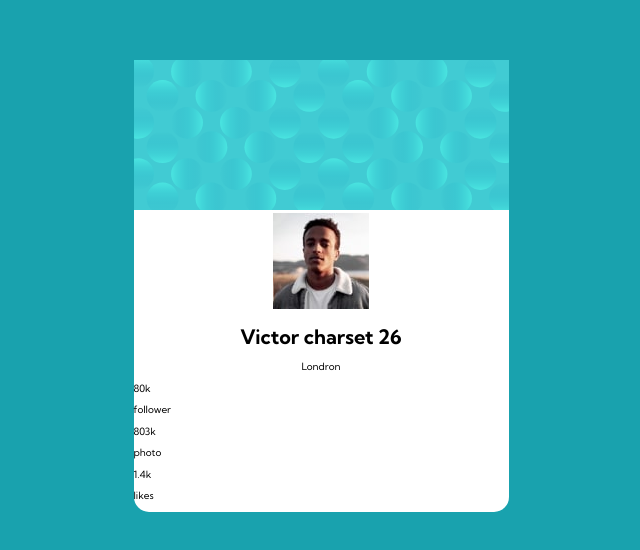
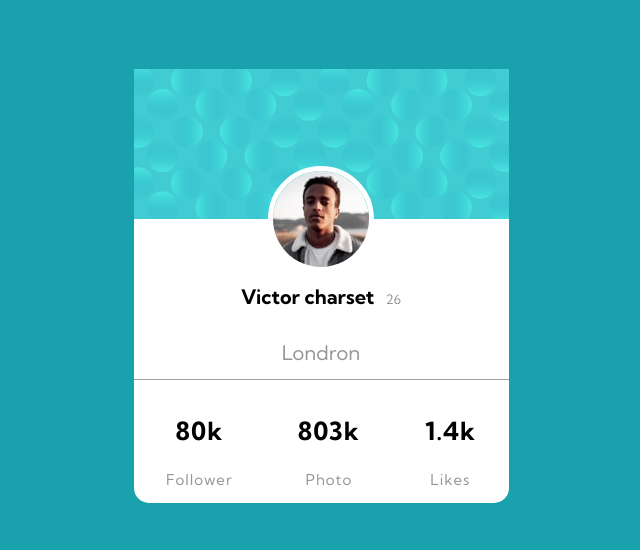
Before and after one commit to DeTaddeoDaniel/html-css-profile-card, a plain HTML site: page index.html in a window 1280 px wide. Shown: the part 114-664 px from the top of the page, without its empty margins (319-959 px from the left). Drawn offline with Linux system fonts and the light colour scheme.

Commit message:
Main e footer card grafica

```diff
--- a/estillos.scss
+++ b/estillos.scss
@@ -21,6 +21,8 @@ html{
 body{
     font-family: 'Kumbh Sans', sans-serif;
     background-color:var(--dark-cyan);
+
+
 }
 
 /* inizio file*/
@@ -46,9 +48,56 @@ h1{
     // & rempleza alla classe precedente
     &-header{
         width: 100%;
+        display: block;
     }
+
+    &-body{
+        display: flex;
+        flex-direction: column;
+        align-items: center;
+        border-bottom: 1px solid rgba(153, 153, 153, 0.911);
+
+        &-img{
+            border-radius: 50%;
+            border: 5px solid white;
+            margin-top: -53px;
+        }
+
+        &-text, &-title span{
+            color: var(--Dark-gray);
+            font-weight: 400;
+        }
+
+        &-text{
+            font-size: 2rem;
+            margin-bottom: 1.5rem;
+        }
+
+        &-title span{
+            font-size: 1.3rem;
+            margin-left: 0.7rem;
+        }
+    }
+
+    &-footer{
+        margin-top: 1.2rem;
+        display: flex;
+        justify-content: space-around;
+        font-size: 1.5rem;
+        text-align: center;
+
+        &-info{
+            letter-spacing: 1px;
+
+            &-number{
+                font-weight: bold;
+                font-size: 2.5rem;
+            }
+
+            &-text{
+                color: var(--Dark-gray);
+            }
+        }
+    }
+
 }
-
-.card-body{
-    text-align: center;
-}
--- a/index.html
+++ b/index.html
@@ -39,19 +39,19 @@
 
             <div class="card-footer">
 
-                <div class="card-footer-follow">
-                    <p class="number">80k</p>
-                    <p class="text">follower</p>
+                <div class="card-footer-info">
+                    <p class="card-footer-info-number">80k</p>
+                    <p class="card-footer-info-text">Follower</p>
                 </div>
 
-                <div class="card-footer-photo">
-                    <p class="number">803k</p>
-                    <p class="text">photo</p>
+                <div class="card-footer-info">
+                    <p class="card-footer-info-number">803k</p>
+                    <p class="card-footer-info-text">Photo</p>
                 </div>
 
-                <div class="card-footer-likes">
-                    <p class="number">1.4k</p>
-                    <p class="text">likes</p>
+                <div class="card-footer-info">
+                    <p class="card-footer-info-number">1.4k</p>
+                    <p class="card-footer-info-text">Likes</p>
                 </div>
 
             </div>
```
Also changed, not shown: estillos.css, 1 other file.
